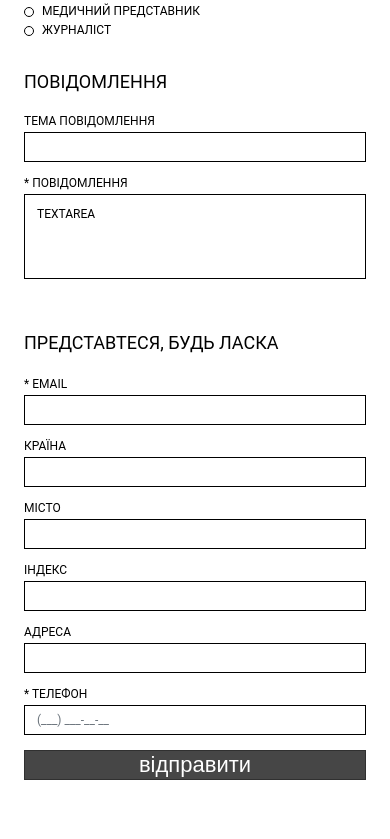
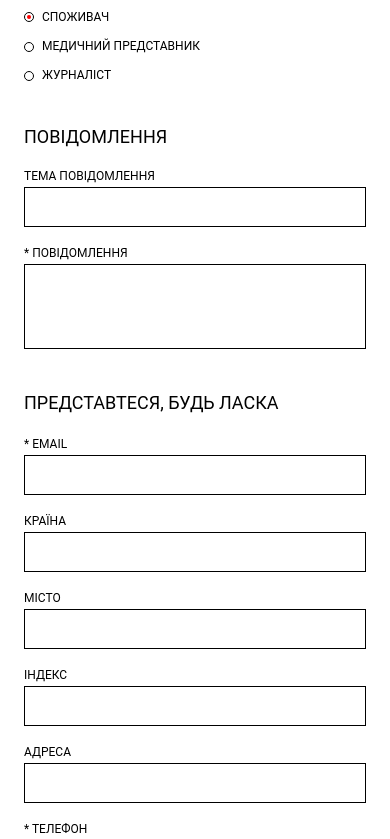
Before and after one commit to monsara/slider-filter-sort-app, a Vue app: page / in a window 390 px wide. Shown: the part 1156-1995 px from the top of the page. Built offline with nearby package versions, Linux system fonts and the light colour scheme; no server answers.

Commit message:
Change some media queries

```diff
--- a/src/components/FilterableAndSortableCards.vue
+++ b/src/components/FilterableAndSortableCards.vue
@@ -155,9 +155,17 @@ onMounted(fetchMovies)
 .sort-filters {
   margin-bottom: 60px;
 
-  @media (max-width: 375px) {
-    display: none;
+  @media (max-width: 414px) {
     margin-bottom: 40px;
+  }
+
+  .form-check {
+    &:nth-child(2),
+    &:nth-child(3) {
+      @media (max-width: 414px) {
+        display: none;
+      }
+    }
   }
 }
 
--- a/src/components/HeroSlider.vue
+++ b/src/components/HeroSlider.vue
@@ -701,7 +701,7 @@ onMounted(() => {
     min-width: calc(80px + 1vw);
   }
 
-  @media (max-width: 375px) {
+  @media (max-width: 414px) {
     top: 51%;
   }
 
--- a/src/components/ResponseForm.vue
+++ b/src/components/ResponseForm.vue
@@ -225,7 +225,6 @@ const clearError = (field) => {
                 :class="{ 'is-invalid': errors.userMessage }"
                 id="texMessage"
                 rows="3"
-                placeholder="Textarea"
                 v-model="userMessage"
                 @focus="clearError('userMessage')"
               ></textarea>
@@ -356,7 +355,7 @@ section {
   padding-top: 60px;
   padding-bottom: 80px;
 
-  @media (max-width: 375px) {
+  @media (max-width: 414px) {
     padding-top: 40px;
     padding-bottom: 40px;
   }
@@ -377,7 +376,7 @@ section {
   justify-content: space-between;
   gap: 50px;
 
-  @media (max-width: 375px) {
+  @media (max-width: 414px) {
     gap: 40px;
   }
 }
@@ -396,7 +395,7 @@ section {
   font-size: 18px;
   text-transform: uppercase;
 
-  @media (max-width: 375px) {
+  @media (max-width: 414px) {
     /* font-size: 14px; */
   }
 
@@ -412,7 +411,7 @@ section {
 .form-group {
   margin-bottom: 15px;
 
-  @media (max-width: 375px) {
+  @media (max-width: 414px) {
     margin-bottom: 20px;
   }
 
@@ -443,8 +442,8 @@ section {
   border: 1px solid #000;
   transition: border-color 0.15s ease-in-out, box-shadow 0.15s ease-in-out;
 
-  @media (max-width: 375px) {
-    padding: 13px 12px;
+  @media (max-width: 414px) {
+    padding: 11px 12px;
     font-size: 14px;
   }
 
@@ -508,7 +507,7 @@ section {
   align-items: center;
   position: relative;
 
-  @media (max-width: 375px) {
+  @media (max-width: 414px) {
     margin-bottom: 10px;
   }
 }
@@ -578,9 +577,9 @@ section {
     box-shadow: 0 0 0 0.2rem rgba(38, 143, 255, 0.5);
   }
 
-  @media (max-width: 375px) {
-    padding-top: 10px;
-    padding-bottom: 10px;
+  @media (max-width: 414px) {
+    padding-top: 8px;
+    padding-bottom: 8px;
     margin-top: 20px !important;
   }
 }
```
